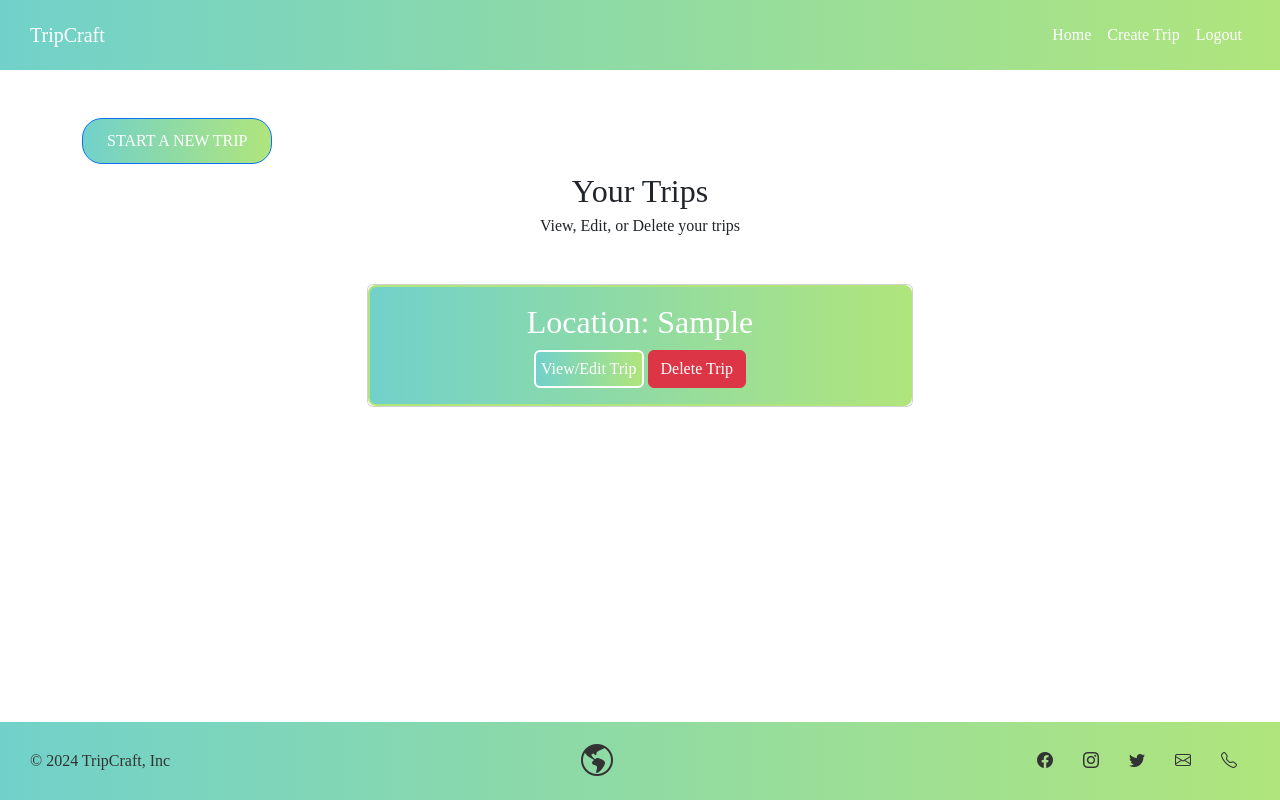
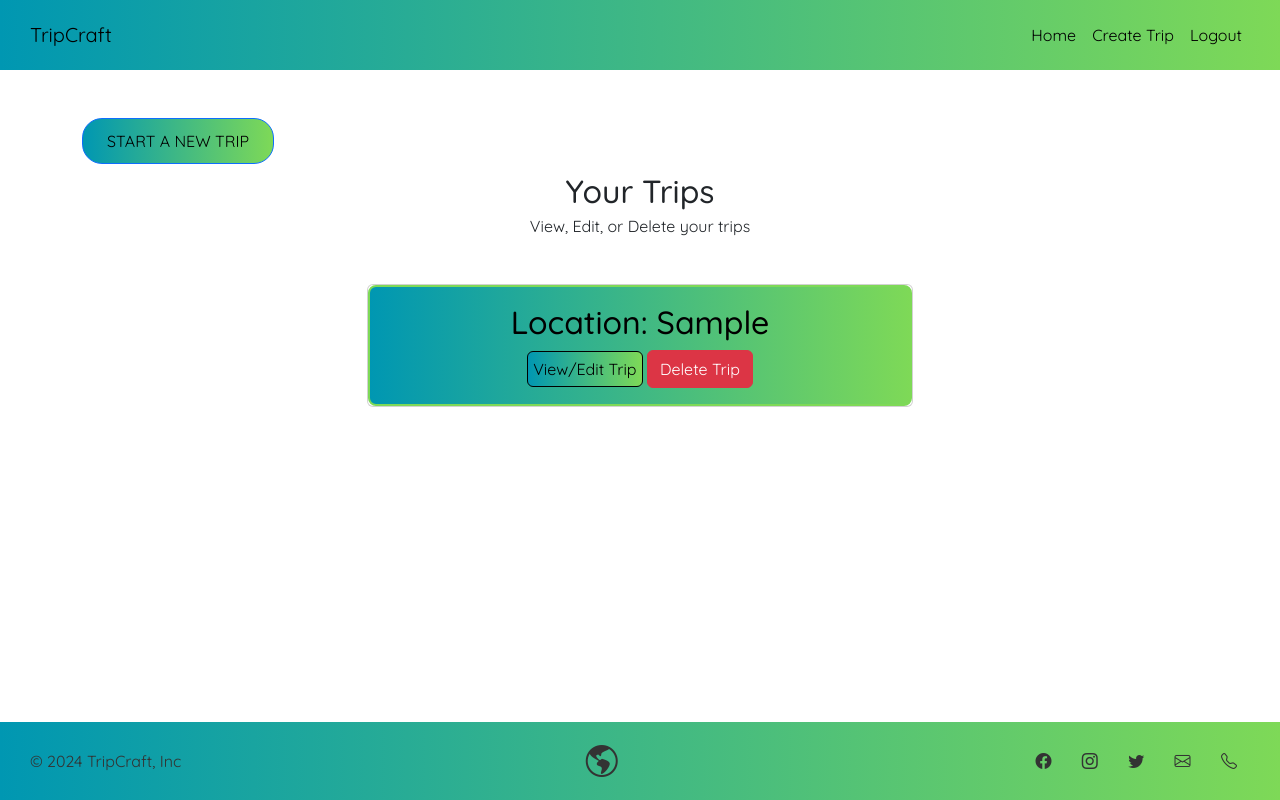
Before and after one commit to natale565/Trip-Planner, a Node server app: page /dashboard in a window 1280 px wide. Run offline with Node 20, Linux system fonts and the light colour scheme; a user stored in the database is signed in; tables that the repository leaves empty hold one stand-in row (values such as "Sample post"); some libraries are stand-ins or nearby versions.

Commit message:
fixed site colors, added google font

```diff
--- a/public/css/style.css
+++ b/public/css/style.css
@@ -17,7 +17,7 @@ main {
 
 /*Nav Bar css*/
 .navbar{
-background: linear-gradient(to right, #71d1ca, #b0e57c);
+background: linear-gradient(to right, #0097b2, #7ed957);
 padding: 15px 30px;
 }
 
@@ -26,7 +26,11 @@ justify-content: right;
 }
 
 .nav-link{
-    color: white;
+    color: black;
+}
+
+.navbar a {
+    color: black;
 }
 
 .login-page {
@@ -126,7 +130,7 @@ justify-content: right;
 
 
 #card-body {
-    background: linear-gradient(to right, #71d1ca, #b0e57c);
+    background: linear-gradient(to right, #0097b2, #7ed957);
 }
 
 #trips {
@@ -135,13 +139,14 @@ justify-content: right;
 }
 
 .card-title {
-    color: white;
+    color: black;
 }
 
 /* Custom start trip button */
 .start-trip-btn {
-    background: linear-gradient(to right, #71d1ca, #b0e57c);
+    background: linear-gradient(to right, #0097b2, #7ed957);
     text-transform: uppercase;
+    color: black;
     padding: 10px 24px;
     border-radius: 20px;
     font-size: 16px;
@@ -150,14 +155,14 @@ justify-content: right;
 
 /* hover effect */
 .start-trip-btn:hover {
-    color: #000;
+    color: white;
     border-color: #000;
 }
 
 /* tripDetails page css */
 .card-body{
     background: white;
-    border: #b0e57c solid 2px;
+    border: #7ed957 solid 2px;
     border-radius: 8px;
 }
 
@@ -281,14 +295,14 @@ body.background-gif {
 
 .start-plan-btn, .edit-btn
 {
-    background: linear-gradient(to right, #71d1ca, #b0e57c);
-    border: solid 2px white;
-    color: white;
+    background: linear-gradient(to right, #0097b2, #7ed957);
+    border: solid 1px black;
+    color: black;
     padding: 5px;
 }
 
 .start-plan-btn:hover{
-    background: linear-gradient(to right, #5bb6a3, #9cc562);
+    background: linear-gradient(to right, #0097b2, #7ed957);
     transform: scale(1.05);
     color: white;
     border: none;
@@ -341,7 +355,7 @@ body.background-gif {
 
 /*Footer css*/
 .footer {
-    background: linear-gradient(to right, #71d1ca, #b0e57c);
+    background: linear-gradient(to right, #0097b2, #7ed957);
     color: #333;
     padding: 15px 30px;
     display: flex;
--- a/views/partials/head.ejs
+++ b/views/partials/head.ejs
@@ -21,7 +21,9 @@
     <script src="https://code.jquery.com/jquery-3.7.1.js"></script>
     <script src="https://code.jquery.com/ui/1.14.0/jquery-ui.js"></script>
     <link rel="stylesheet" href="/css/style.css">
-    <link rel="stylesheet" href="https://fonts.googleapis.com/css2?family=Material+Symbols+Outlined:opsz,wght,FILL,GRAD@20..48,100..700,0..1,-50..200" />
+    <link rel="preconnect" href="https://fonts.googleapis.com">
+    <link rel="preconnect" href="https://fonts.gstatic.com" crossorigin>
+    <link href="https://fonts.googleapis.com/css2?family=Quicksand:wght@300..700&display=swap" rel="stylesheet">
   </head>
 
   <body></body>
```
Also changed, not shown: other parts of public/css/style.css (+23 -14 lines).
